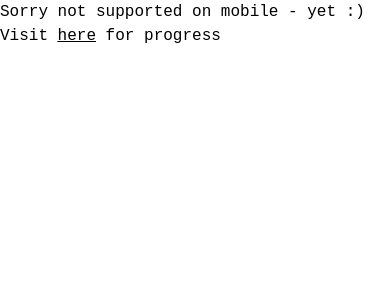
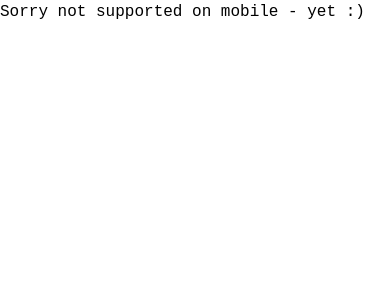
Before and after one commit to pieterdlinde/terminal-pieter-linde, a Next.js app: page / in a window 390 px wide. Shown: the top 300 px of the page. Built offline with nearby package versions, Linux system fonts and the light colour scheme; a web font is replaced by a local one.

Commit message:
update mobile

```diff
--- a/src/app/page.tsx
+++ b/src/app/page.tsx
@@ -29,7 +29,7 @@ const LandingPage: React.FC = () => {
             Sorry not supported on mobile - yet :)
           </div>
           <div>
-            Visit <u><a className="text-light-blue dark:text-dark-blue underline" href="${config.gui_url}" target="_blank">here</a></u>  for progress
+            {/* Visit <u><a className="text-light-blue dark:text-dark-blue underline" href="${config.gui_url}" target="_blank">here</a></u>  for progress */}
           </div>
 
         </div>
```
